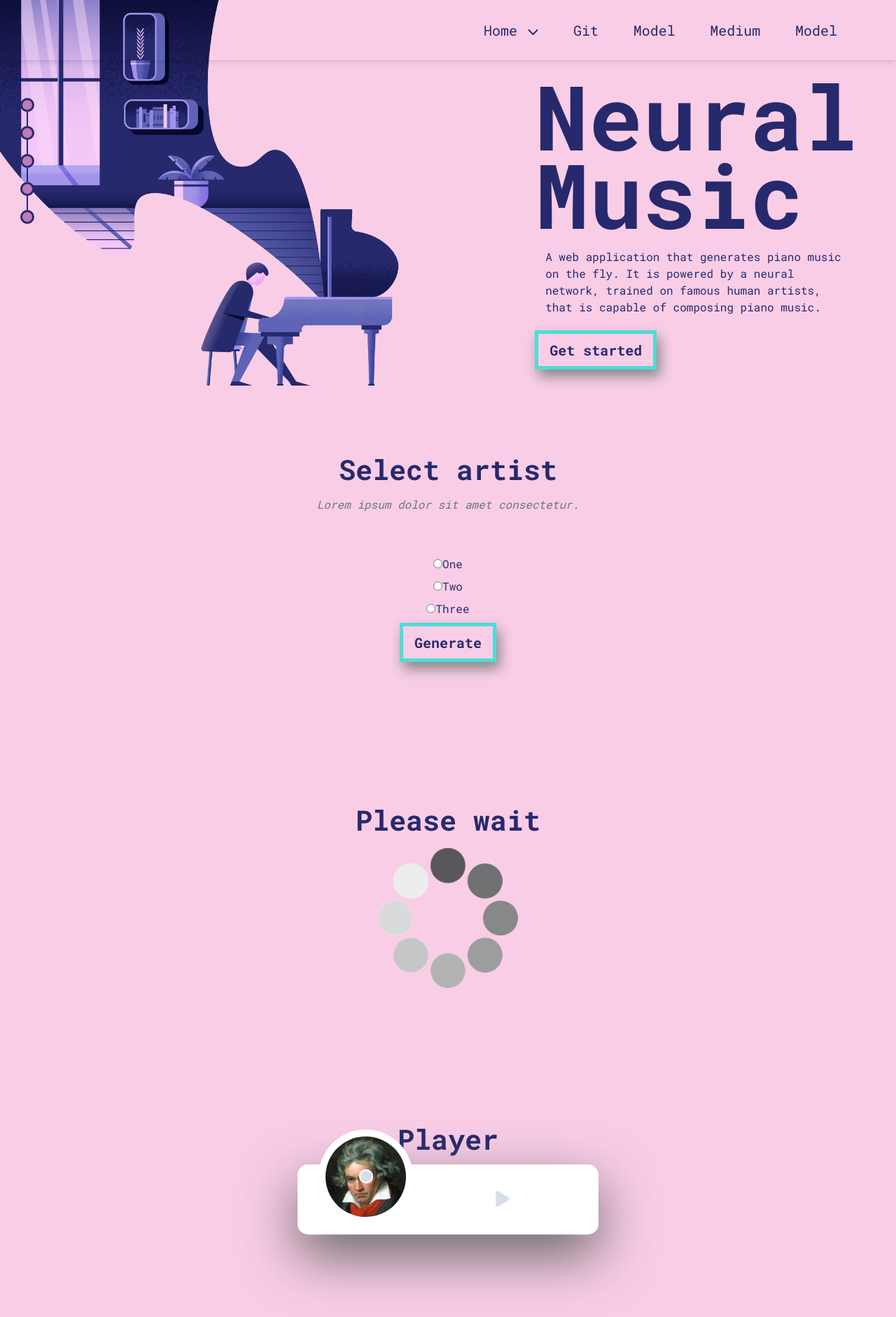
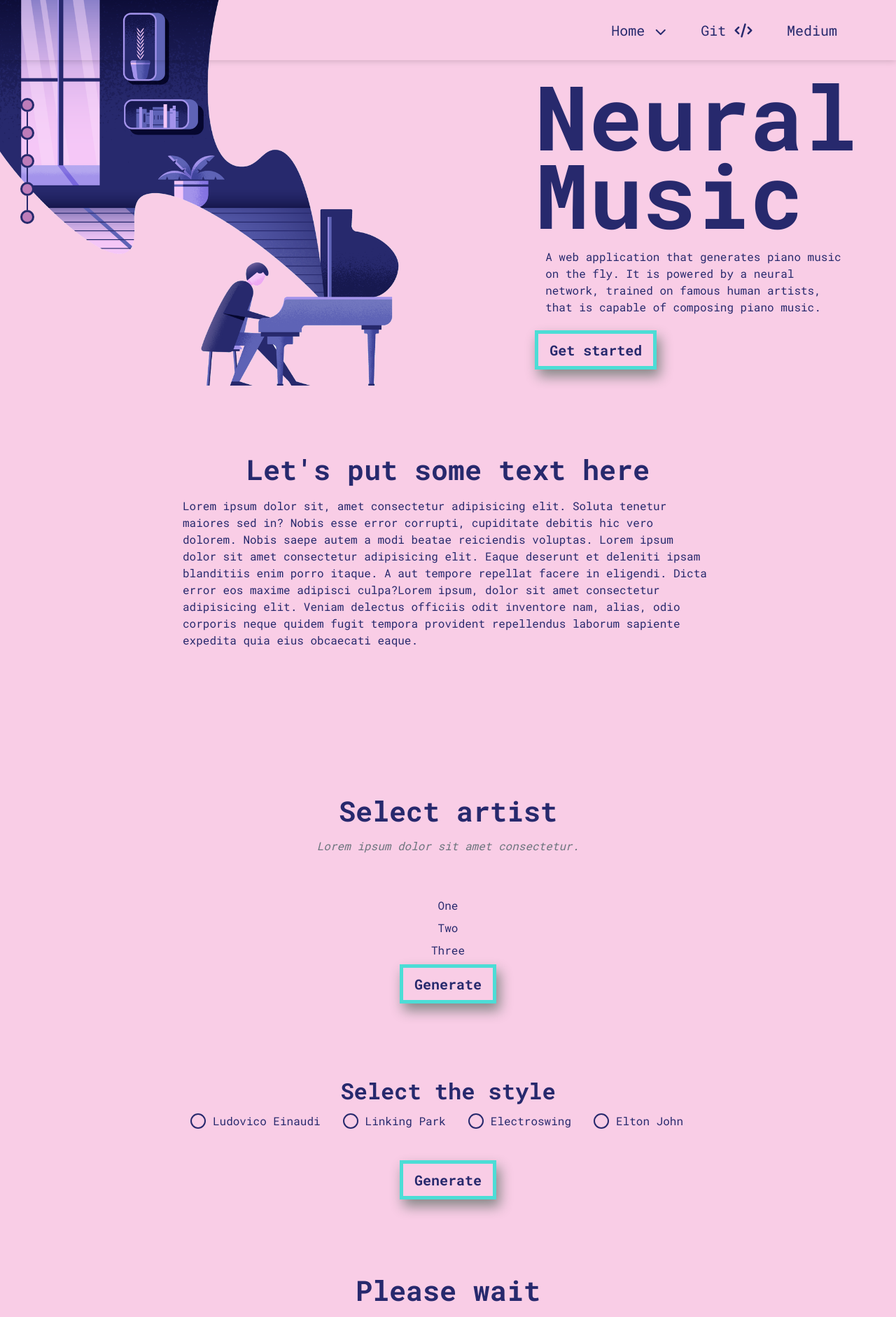
Before and after one commit to edab96/NeuralMusic, a Flask app: page / in a window 1280 px wide. Shown: the top 1882 px of the page at 70% size. Run offline with Flask 2, Linux system fonts and the light colour scheme; some libraries are stand-ins or nearby versions.

Commit message:
Style selection

```diff
--- a/app/static/stylesheets/style.css
+++ b/app/static/stylesheets/style.css
@@ -5,6 +5,11 @@
   box-sizing:border-box;
   margin: 0;
   font-family:'Roboto Mono', monospace;
+}
+
+::selection {
+  background: #4CDDD6; /* WebKit/Blink Browsers */
+  color: #F9CDE6;
 }
 
 .container{
@@ -642,3 +647,63 @@ footer {height: 150px;display: flex;justify-content: center;align-items: center;
 {
     color: #fff;
 }
+
+/* Articst selection */
+
+.group {
+  display: flex;
+  align-items: center;
+  margin-bottom: 2em;
+}
+input[type="checkbox"],
+input[type="radio"] {
+  position: absolute;
+  opacity: 0;
+  z-index: -1;
+}
+.group label {
+  position: relative;
+  margin-right: 1em;
+  padding-left: 2em;
+  padding-right: 1em;
+  line-height: 2;
+  cursor: pointer;
+  /* color: #F9CDE6; */
+}
+  .group label::before {
+    box-sizing: border-box;
+    content: " ";
+    position: absolute;
+    top: 0.3em;
+    left: 0;
+    display: block;
+    width: 1.4em;
+    height: 1.4em;
+    border: 2px solid #27296D;
+    border-radius: .25em;
+    z-index: -1;
+  }
+
+input[type="radio"] + label::before {
+  border-radius: 1em;
+}
+/* Checked */
+input[type="checkbox"]:checked + label,
+input[type="radio"]:checked + label {
+  padding-left: 1em;
+  color: #F9CDE6;
+}
+input[type="radio"]:checked + label::before {
+    top: 0;
+    width: 100%;
+    height: 2em;
+    background: #27296D;
+  }
+
+/* Transition */
+.group label,
+.group label::before {
+  -webkit-transition: .25s all ease;
+  -o-transition: .25s all ease;
+  transition: .25s all ease;
+}
--- a/app/templates/base.html
+++ b/app/templates/base.html
@@ -54,16 +54,10 @@
                                     </ul>
                                 </li>
                                 <li>
-                                    <a href="https://github.com/edab96/NeuralMusic" target="_blank">Git</a>
-                                </li>
-                                <li>
-                                    <a href="model">Model</a>
+                                    <a href="https://github.com/edab96/NeuralMusic" target="_blank">Git <i class="fas fa-code"></i></a>
                                 </li>
                                 <li>
                                     <a href="model">Medium</a>
-                                </li>
-                                <li>
-                                    <a href="model">Model</a>
                                 </li>
                             </ul>
                         </div>
--- a/app/templates/index.html
+++ b/app/templates/index.html
@@ -24,6 +24,17 @@
 
             </div>
         </section> -->
+
+    <section class="page-section container" id="project-description">
+        <h2 class="section-heading text-center">Let's put some text here</h2>
+        <div class="row">
+            <div class="col-lg-2"></div>
+            <div class="col-lg-8">
+                <p>Lorem ipsum dolor sit, amet consectetur adipisicing elit. Soluta tenetur maiores sed in? Nobis esse error corrupti, cupiditate debitis hic vero dolorem. Nobis saepe autem a modi beatae reiciendis voluptas. Lorem ipsum dolor sit amet consectetur adipisicing elit. Eaque deserunt et deleniti ipsam blanditiis enim porro itaque. A aut tempore repellat facere in eligendi. Dicta error eos maxime adipisci culpa?Lorem ipsum, dolor sit amet consectetur adipisicing elit. Veniam delectus officiis odit inventore nam, alias, odio corporis neque quidem fugit tempora provident repellendus laborum sapiente expedita quia eius obcaecati eaque.</p>
+            </div>
+            <div class="col-lg-2"></div>
+        </div>
+    </section>
     <!-- Select artist -->
     <section class="page-section text-center" id="artist-selection">
         <h2 class="section-heading">Select artist</h2>
@@ -34,6 +45,20 @@
         <a class="btn btn-primary btn-lg" href="" role="button" id="generate">Generate</a>
     </section>
 
+    <div class="container artists text-center">
+        <h2 class="section-heading">Select the style</h2>
+        <div class="group justify-content-center">
+          <input type="radio" name="rb" id="rb1" />
+          <label for="rb1">Ludovico Einaudi</label>
+          <input type="radio" name="rb" id="rb2" />
+          <label for="rb2">Linking Park</label>
+          <input type="radio" name="rb" id="rb3" />
+          <label for="rb3">Electroswing</label>
+          <input type="radio" name="rb" id="rb4" />
+          <label for="rb4">Elton John</label>
+        </div>
+        <a class="btn btn-primary btn-lg" href="" role="button" id="generate">Generate</a>
+    </div>
 
     <!-- Loading animation -->
     <section class="page-section text-center" id="load-animation">
```
Also changed, not shown: 2 other files.
